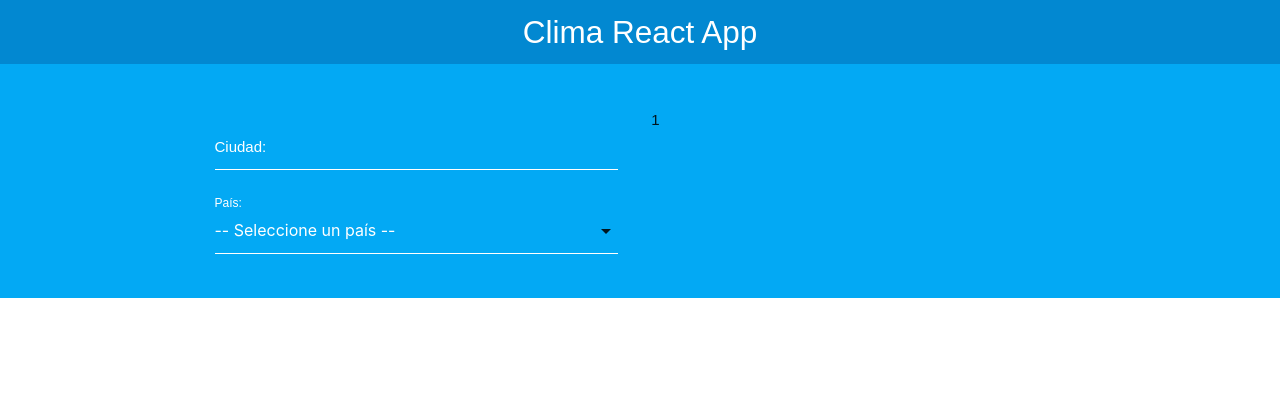
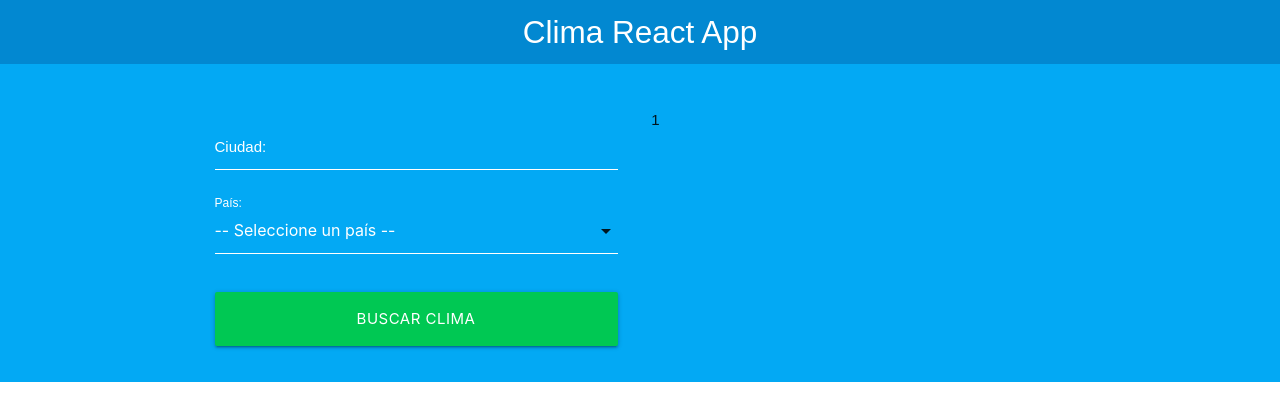
Before and after one commit to JeralPineda/react-clima, a React (Create React App) app: page / in a window 1280 px wide. Shown: the top 420 px of the page. Built offline with nearby package versions, Linux system fonts and the light colour scheme.

Commit message:
Validando el formulario

```diff
--- a/src/components/Formulario.js
+++ b/src/components/Formulario.js
@@ -6,6 +6,8 @@
       ciudad: '',
       pais: '',
    });
+
+   const [error, setError] = useState(false);
 
    const { ciudad, pais } = busqueda;
 
@@ -18,8 +20,31 @@
       });
    };
 
+   const handleSubmit = (e) => {
+      e.preventDefault();
+
+      // Validar
+      if (ciudad.trim() === '' || pais.trim() === '') {
+         setError(true);
+         return;
+      }
+
+      setError(false);
+
+      // Pasarlo al componente principal
+   };
+
    return (
-      <form>
+      <form onSubmit={handleSubmit}>
+         {error ? (
+            <p
+               //
+               className='red lighten-4 red-text text-darken-4 error'
+            >
+               Todos los campos son obligatorios
+            </p>
+         ) : null}
+
          <div
             //
             className='input-field col s12'
@@ -55,6 +80,16 @@
             </select>
             <label htmlFor='pais'>País: </label>
          </div>
+
+         <div className='input-field col s12'>
+            <button
+               //
+               type='submit'
+               className='waves-effect waves-light btn-large btn-block green accent-4 col s12'
+            >
+               Buscar Clima
+            </button>
+         </div>
       </form>
    );
 };
```
